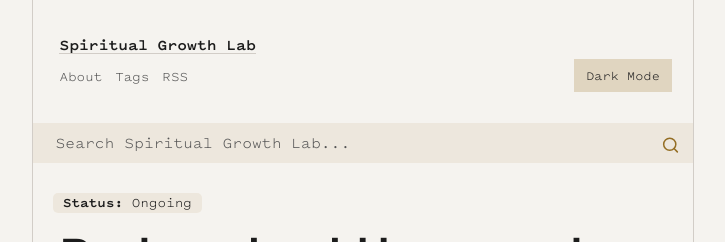
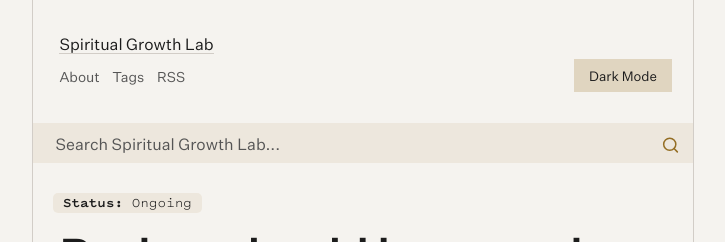
Before and after one commit to jsantiago611/digital-garden-master, a Jekyll site: the page built from index.md, in a window 1280 px wide. Shown: the top 242 px of the page, without its empty margins (277-1002 px from the left). Built offline with Jekyll 4.4.1, drawn with Linux system fonts in a browser that asks for light colours.

Commit message:
header fonts to untitled

```diff
--- a/assets/css/Style.css
+++ b/assets/css/Style.css
@@ -26,6 +26,14 @@ layout: Stylesheet
    font-family: 'pitch sans';
    src: url('../fonts/PitchSans-Bold.woff2') format('woff2');
    font-weight: 700;
+   font-style: normal;
+   font-display: swap;
+}
+
+@font-face {
+   font-family: 'untitled';
+   src: url('../fonts/untitled-sans-web-regular.woff2') format('woff2');
+   font-weight: 400;
    font-style: normal;
    font-display: swap;
 }
@@ -271,9 +279,9 @@ html[data-theme="dark"] {
   --line-height-snug: 1.375;
 
   /* Font family */
-  --font-family-serif: 'untitled', serif;
+  --font-family-serif: 'untitled', 'Univers', 'Helvetica', '-apple-system', 'BlinkMacSystemFont', sans-serif;
   --font-family-mono: 'pitch sans', 'SFMono-Regular', 'Menlo', monospace;
-  --font-family-sans: 'Copernicus', 'Univers', 'Helvetica', '-apple-system', 'BlinkMacSystemFont', sans-serif;
+  --font-family-sans: 'Copernicus', serif;
 
   --font-family-base: var(--font-family-sans);
 
@@ -1284,9 +1292,9 @@ summary {
 
 .site-heading-ltr a {
     text-decoration: none;
-    font-weight: var(--font-weight-bold);
+    font-weight: var(--font-weight-base);
     font-size: 1rem;
-    font-family: 'pitch sans'
+    font-family: var(--font-family-serif);
 }
 
 
@@ -1416,7 +1424,7 @@ summary {
     margin-left: auto;
     font-weight: 400;
     font-size: var(--font-size-small);
-    font-family: var(--font-family-mono);
+    font-family: var(--font-family-serif);
     color: var(--c-text-muted);
 }
 
@@ -1477,9 +1485,10 @@ summary {
     justify-content: center;
     padding: 8px;
     z-index: 90;
-    font-family: var(--font-family-mono);
+    font-family: var(--font-family-serif);
     color: var(--c-text);
     cursor: pointer;
+    font-weight: 400;
 }
 
 .button,
@@ -1874,7 +1883,7 @@ a.button-block {
     width: 100%;
     height: 40px;
     border: 0px;
-    font-family: var(--font-family-mono) !important;
+    font-family: var(--font-family-serif) !important;
     color: var(--c-text);
     font-size: var(--font-size-medium);
     background-color: var(--c-card-bg-light);
@@ -1885,7 +1894,7 @@ a.button-block {
 ::placeholder {
     color: var(--c-text-muted);
     font-size: 1rem;
-    font-family:  var(--secondary-font-family) !important;
+    font-family:  var(--font-family-serif) !important;
 }
 .search-icon {
     position: absolute;
```
